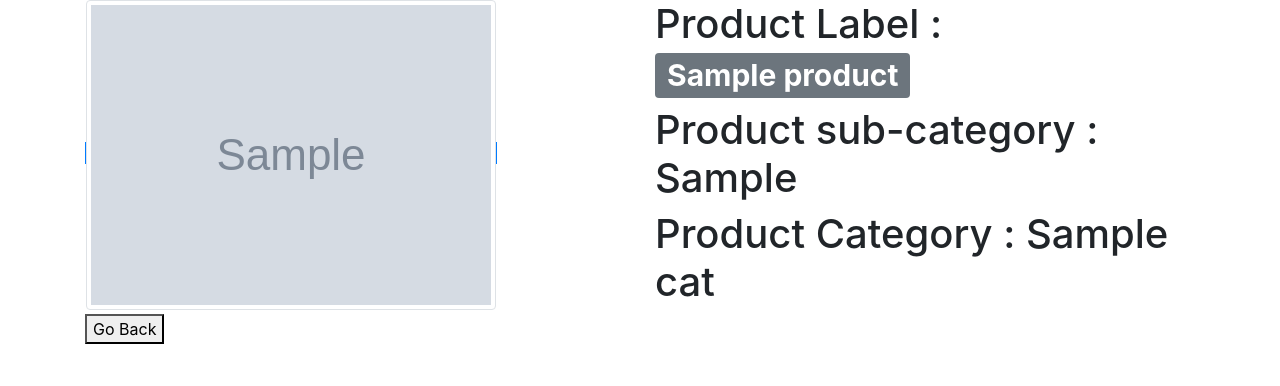
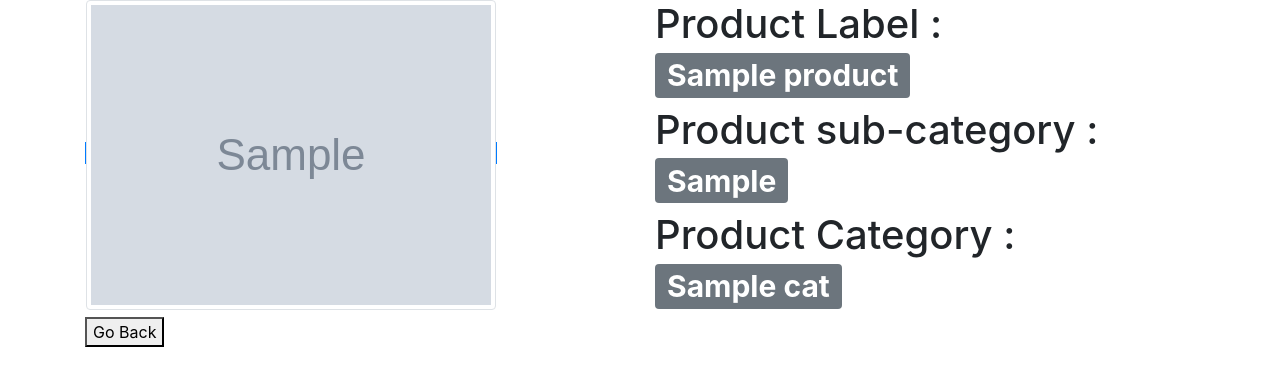
Before and after one commit to Nandini-0/testing-prod-label, a Flask app: template templates/predict.html in a window 1280 px wide. Shown: the top 386 px of the page. Run offline with Flask 2, Linux system fonts and the light colour scheme; the template is opened without the code that fills it: most values are stand-ins (such as "Sample title", 1, 10 or a date in 2020); grey boxes marked "Sample" are stand-in pictures; parts of the project's set-up code (start-up, migrations or seed data) failed here and were passed over; some libraries are stand-ins or nearby versions.

Commit message:
Update predict.html

```diff
--- a/templates/predict.html
+++ b/templates/predict.html
@@ -21,8 +21,8 @@
     <br>
     <div class="col-sm">
 	    <h1>Product Label :  <span class="badge badge-secondary">{{product}}</span></h1>
-	    <h1>Product sub-category :  <span>{{sub_cat}}</span></h1>
-	    <h1>Product Category :  <span >{{cat}}</span></h1>
+	    <h1>Product sub-category :  <span class="badge badge-secondary">{{sub_cat}}</span></h1>
+	    <h1>Product Category :  <span class="badge badge-secondary">{{cat}}</span></h1>
     </div>
 
   </div>
```
